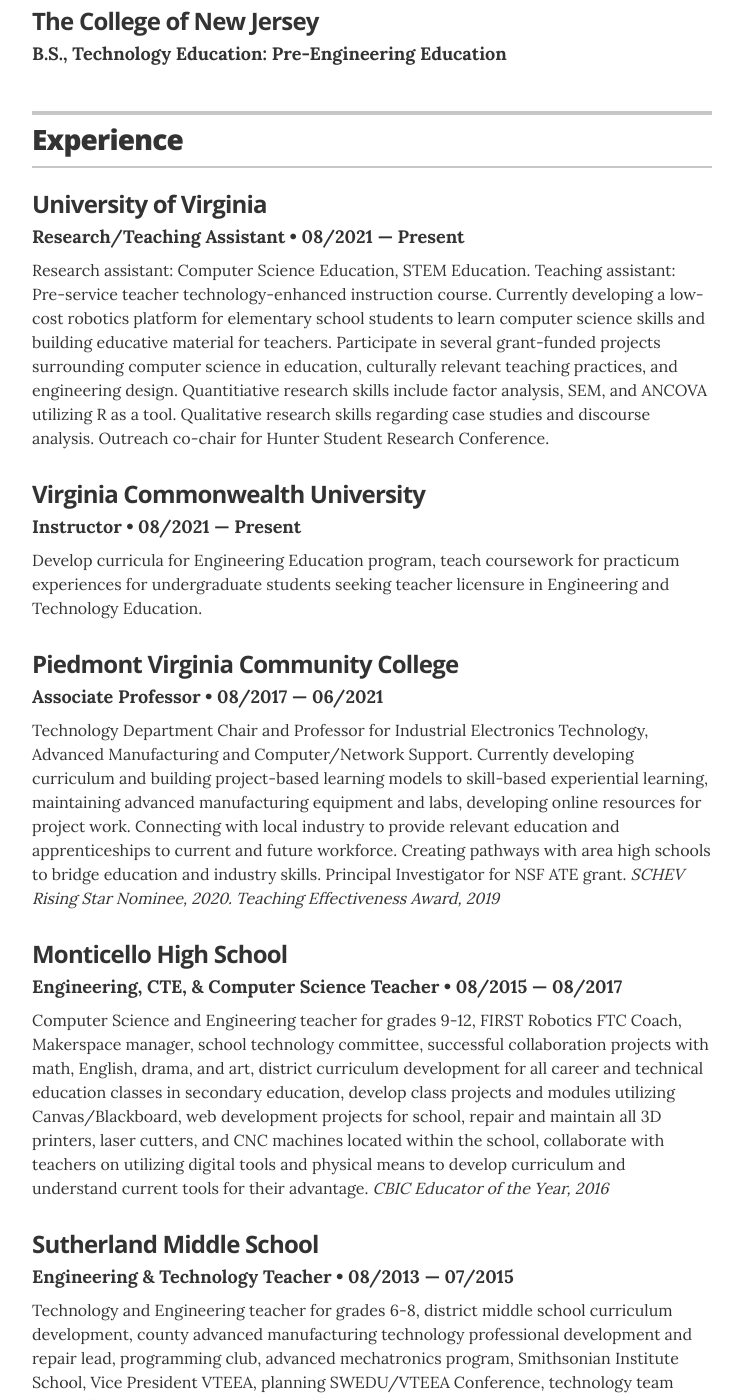
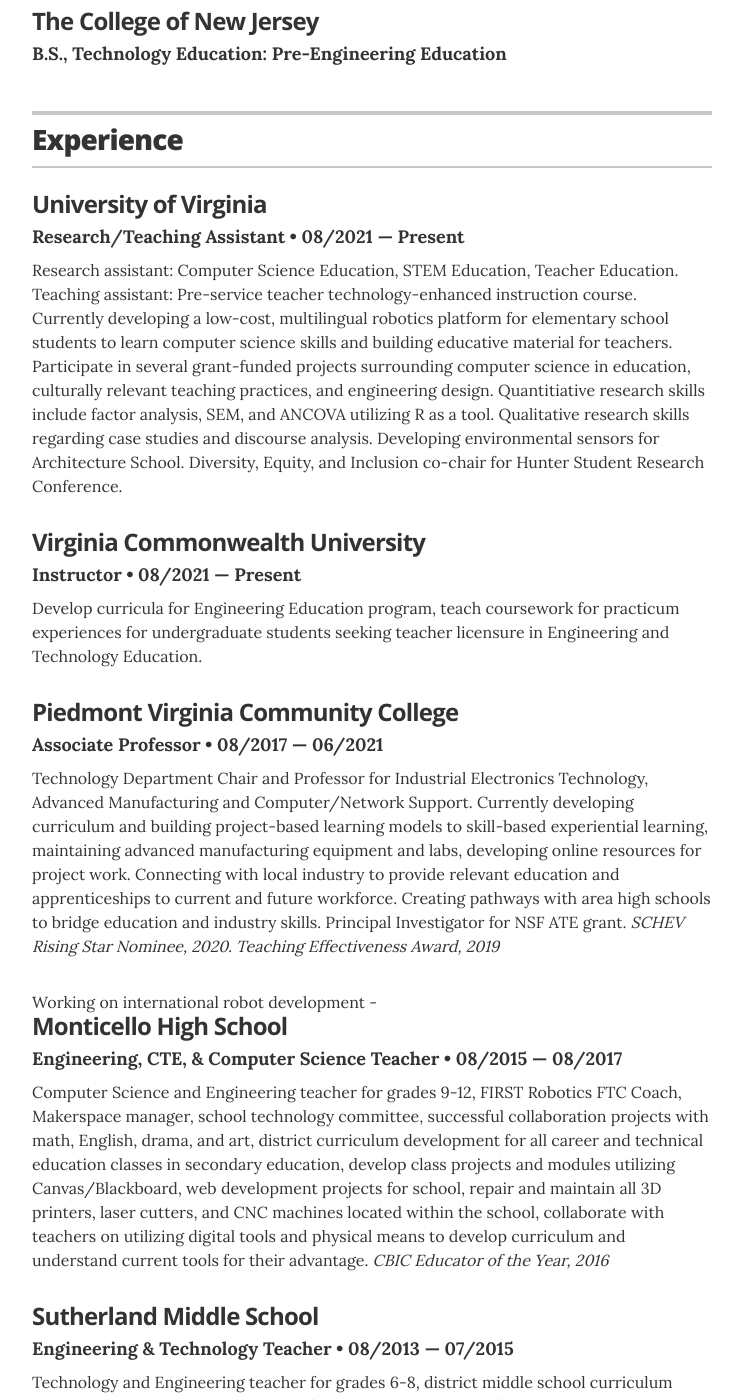
Before and after one commit to eabredder/eabredder.github.io, a Jekyll site: the page built from index.html, in a window 1280 px wide and 1400 px high, scrolled down 736 px. Shown: the whole window, without its empty margins (268-1011 px from the left). Built offline with Jekyll 4.4.1, drawn with Linux system fonts in a browser that asks for light colours; some of the changed text lies outside the part shown.

Commit message:
Update resume.html

```diff
--- a/_layouts/resume.html
+++ b/_layouts/resume.html
@@ -50,7 +50,7 @@
         <div class="resume-item" itemscope itemprop="worksFor" itemtype="http://schema.org/CollegeOrUniversity">
           <h3 class="resume-item-title" itemprop="name">University of Virginia</h3>
           <h4 class="resume-item-details" itemprop="description">Ph.D., STEM Education </h4>
-          <p class="resume-item-copy">In progress: 2024</p>
+          <p class="resume-item-copy">Expected 2024</p>
         </div>
 
         <div class="resume-item" itemscope itemprop="worksFor" itemtype="http://schema.org/CollegeOrUniversity">
@@ -102,7 +102,7 @@
         <div class="resume-item" itemscope itemprop="worksFor" itemtype="http://schema.org/Organization">
           <h3 class="resume-item-title" itemprop="name">University of Virginia</h3>
           <h4 class="resume-item-details" itemprop="description">Research/Teaching Assistant &bull; 08/2021 &mdash; Present</h4>
-          <p class="resume-item-copy">Research assistant: Computer Science Education, STEM Education. Teaching assistant: Pre-service teacher technology-enhanced instruction course. Currently developing a low-cost robotics platform for elementary school students to learn computer science skills and building educative material for teachers. Participate in several grant-funded projects surrounding computer science in education, culturally relevant teaching practices, and engineering design. Quantitiative research skills include factor analysis, SEM, and ANCOVA utilizing R as a tool. Qualitative research skills regarding case studies and discourse analysis. Outreach co-chair for Hunter Student Research Conference.</p>
+          <p class="resume-item-copy">Research assistant: Computer Science Education, STEM Education, Teacher Education. Teaching assistant: Pre-service teacher technology-enhanced instruction course. Currently developing a low-cost, multilingual robotics platform for elementary school students to learn computer science skills and building educative material for teachers. Participate in several grant-funded projects surrounding computer science in education, culturally relevant teaching practices, and engineering design. Quantitiative research skills include factor analysis, SEM, and ANCOVA utilizing R as a tool. Qualitative research skills regarding case studies and discourse analysis. Developing environmental sensors for Architecture School. Diversity, Equity, and Inclusion co-chair for Hunter Student Research Conference.</p>
 
           </div><!-- end of resume-item -->
 
@@ -119,7 +119,7 @@
           <h4 class="resume-item-details" itemprop="description">Associate Professor &bull; 08/2017 &mdash; 06/2021</h4>
           <p class="resume-item-copy">Technology Department Chair and Professor for Industrial Electronics Technology, Advanced Manufacturing and Computer/Network Support. Currently developing curriculum and building project-based learning models to skill-based experiential learning, maintaining advanced manufacturing equipment and labs, developing online resources for project work. Connecting with local industry to provide relevant education and apprenticeships to current and future workforce. Creating pathways with area high schools to bridge education and industry skills. Principal Investigator for NSF ATE grant. <em>SCHEV Rising Star Nominee, 2020. Teaching Effectiveness Award, 2019</em></p>
 
-          </div><!-- end of resume-item -->
+          </div><!-- end of resume-item -->Working on international robot development -
 
 
         <!-- another resume item -->
@@ -279,6 +279,21 @@
         <header class="section-header">
           <h2>Research &amp; Conferences</h2>
         </header>
+
+        <div class="resume-item">
+          <h4 class="resume-item-details" itemprop="award">Roversa - A low-cost and flexible robot for multilingual learners with embedded data analytics</h4>
+          <p class="resume-item-copy">VSTE &bull; 12/2023 &bull; Roanoke, VA</p>
+        </div>
+
+        <div class="resume-item">
+          <h4 class="resume-item-details" itemprop="award">Development and analysis of pre-service teacher’s self-efficacy in integrating computer science survey instrument using confirmatory factor analysis</h4>
+          <p class="resume-item-copy">Submitted to journal for review &bull; 2023</p>
+        </div>
+
+        <div class="resume-item">
+          <h4 class="resume-item-details" itemprop="award">Community cultural wealth: Elementary teacher assets in a culturally relevant computer science RPP</h4>
+          <p class="resume-item-copy">AERA Annual Meeting &bull; 04/2024 &bull; Philadelphia, PA</p>
+        </div>
 
         <div class="resume-item">
           <h4 class="resume-item-details" itemprop="award">micro-PD: Professional Development by Teachers in a Culturally Relevant Computer Science RPP</h4>
```
